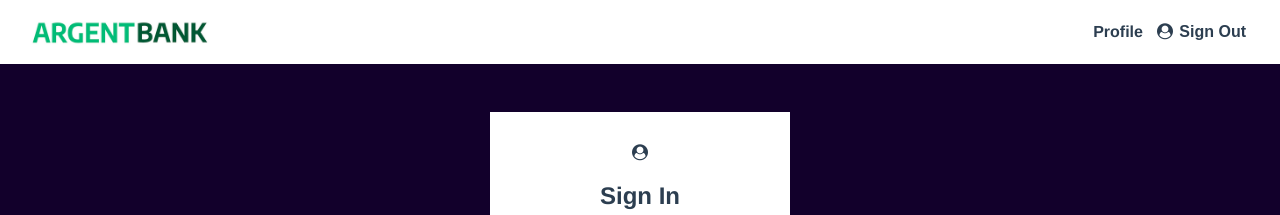
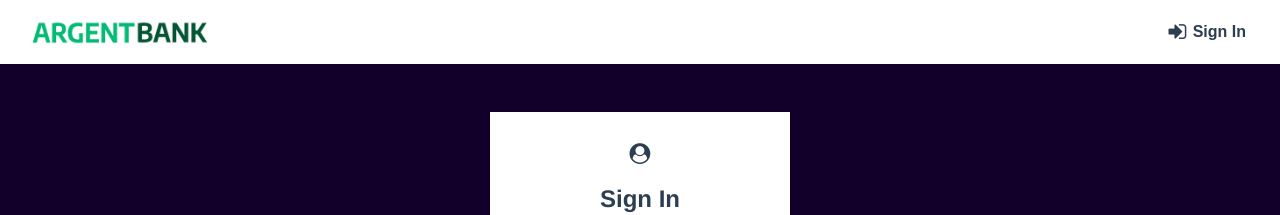
Before and after one commit to Wakushi/argentbank-app, a React (Vite) app: page /login in a window 1280 px wide. Shown: the top 215 px of the page. Built offline with nearby package versions, Linux system fonts and the light colour scheme; sample sign-in values are in the browser's storage.

Commit message:
Updated header design and fixed nav

```diff
--- a/src/components/layout/Header.tsx
+++ b/src/components/layout/Header.tsx
@@ -1,11 +1,14 @@
 import { useDispatch } from "react-redux"
-import { useNavigate } from "react-router-dom"
+import { NavLink, useNavigate } from "react-router-dom"
 import { AppDispatch } from "../../store"
 import { isLogged, logout } from "../../features/user/authSlice"
+import { getUserInfo } from "../../selectors"
+import { useSelector } from "react-redux"
 
 export default function Header() {
   const dispatch = useDispatch<AppDispatch>()
   const navigate = useNavigate()
+  const user = useSelector(getUserInfo)
 
   function handleSignOut() {
     dispatch(logout())
@@ -19,27 +22,28 @@ export default function Header() {
   return (
     <header>
       <nav className="main-nav">
-        <a className="main-nav-logo" href="/">
+        <NavLink className="main-nav-logo" to="/">
           <img
             className="main-nav-logo-image"
             src="/images/argentBankLogo.png"
             alt="Argent Bank Logo"
           />
           <h1 className="sr-only">Argent Bank</h1>
-        </a>
+        </NavLink>
         <div>
-          {isLogged() ? (
-            <>
-              <a href="/profile" className="main-nav-item">
-                Profile
-              </a>
+          {isLogged() && !!user ? (
+            <div className="logged-nav">
+              <NavLink to="/profile" className="main-nav-item">
+                <i className="fa fa-user-circle"></i> {user.firstName}
+              </NavLink>
               <button className="main-nav-item" onClick={handleSignOut}>
-                <i className="fa fa-user-circle"></i>Sign Out
+                <i className="fa fa-sign-out" aria-hidden="true"></i>
+                Sign Out
               </button>
-            </>
+            </div>
           ) : (
             <button className="main-nav-item" onClick={handleSignIn}>
-              <i className="fa fa-user-circle"></i>Sign In
+              <i className="fa fa-sign-in"></i>Sign In
             </button>
           )}
         </div>
--- a/src/index.css
+++ b/src/index.css
@@ -61,6 +61,8 @@ body {
 }
 
 .main-nav-item {
+  display: flex;
+  align-items: center;
   text-decoration: none;
   margin-right: 0.5rem;
   border: transparent;
@@ -338,3 +340,15 @@ body {
   font-weight: 600;
   border-radius: 0.2rem;
 }
+
+.fa-sign-in,
+.fa-user-circle,
+.fa-sign-out {
+  font-size: 1.3rem;
+}
+
+.logged-nav {
+  display: flex;
+  align-items: center;
+  gap: 1rem;
+}
```
